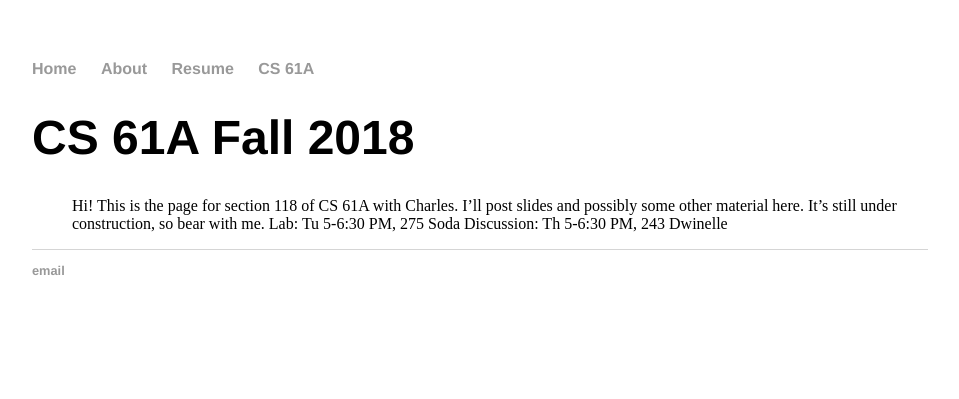
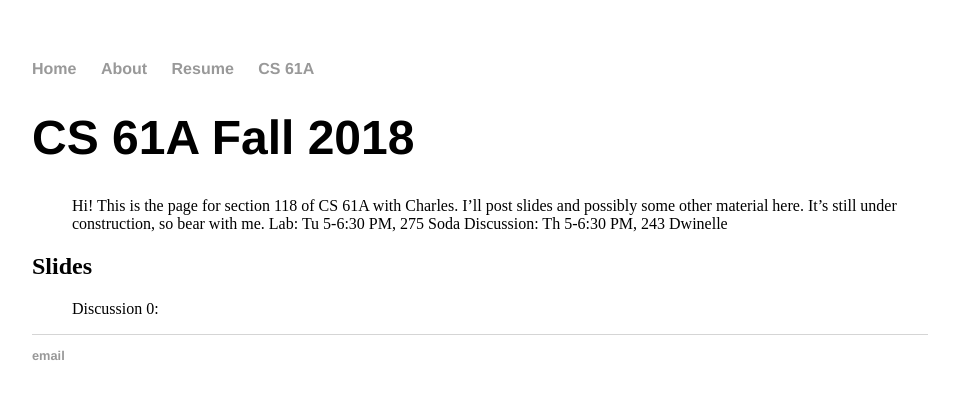
Before and after one commit to charleshong3/charleshong3.github.io, a Jekyll site: the page built from 61a/index.html, in a window 1280 px wide. Shown: the top 399 px of the page, without its empty margins (160-1119 px from the left). Built offline with Jekyll 4.4.1, drawn with Linux system fonts in a browser that asks for light colours.

Commit message:
some more 61a

```diff
--- a/61a/index.html
+++ b/61a/index.html
@@ -10,3 +10,7 @@ title: CS 61A Fall 2018
 
         Discussion: Th 5-6:30 PM, 243 Dwinelle
     </ul>
+    <h2>Slides</h2>
+    <ul>
+        Discussion 0:
+    </ul>
```
